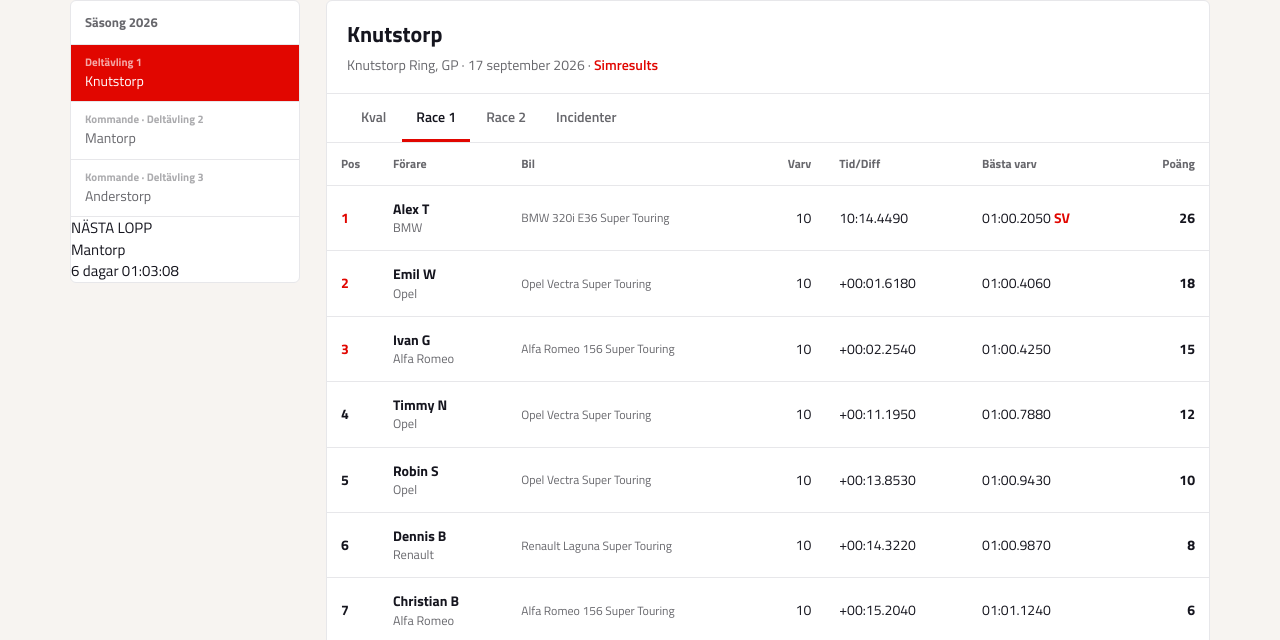
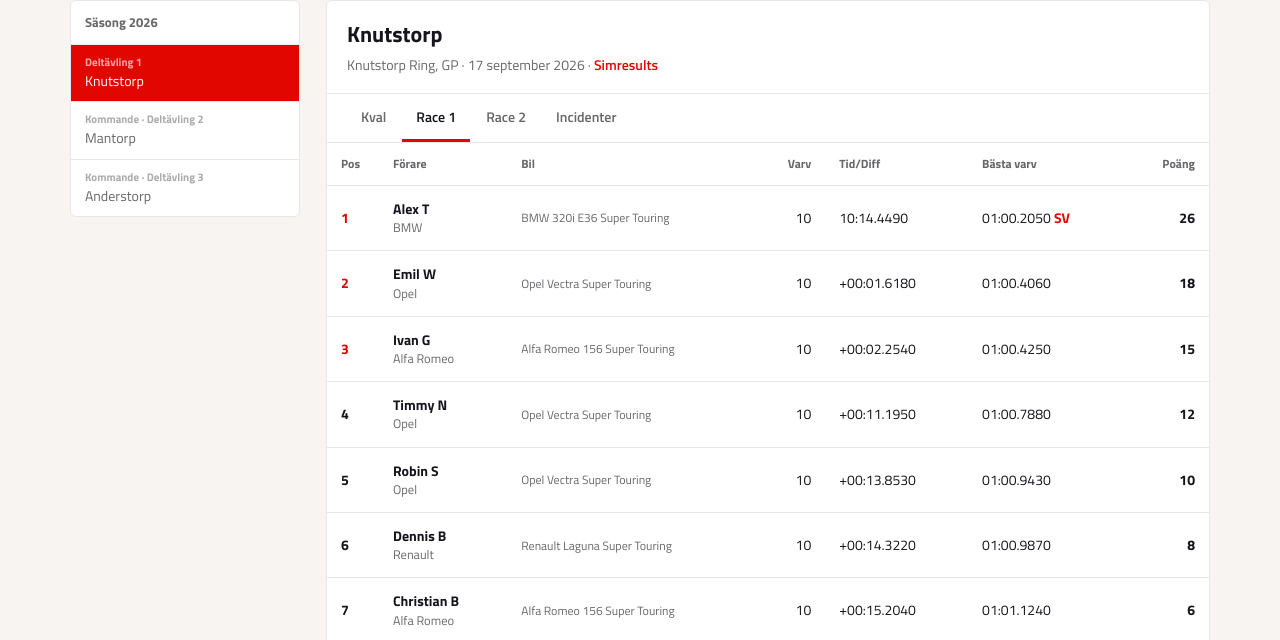
Before and after one commit to alexandertorner88-beep/a-lan, a plain HTML site: page site/index.html in a window 1280 px wide. Shown: the part 155-795 px from the top of the page. Drawn offline with Linux system fonts and the light colour scheme.

Commit message:
Update index.html

```diff
--- a/site/index.html
+++ b/site/index.html
@@ -269,15 +269,6 @@
     </div>
   `).join("")}
 
-${nextRace()?`
-  <div class="countdown">
-    <div class="countdown-label">NÄSTA LOPP</div>
-    <div class="countdown-name">${esc(nextRace().name)}</div>
-    <div class="countdown-time" id="countdown">
-      ${countdownText(nextRace().date)}
-    </div>
-  </div>
-`:``}
 
 </aside>
     <section class="panel">
```
